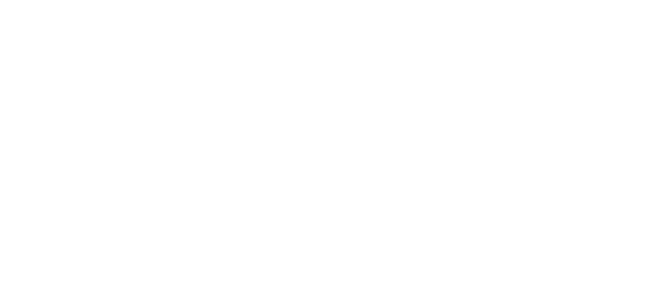
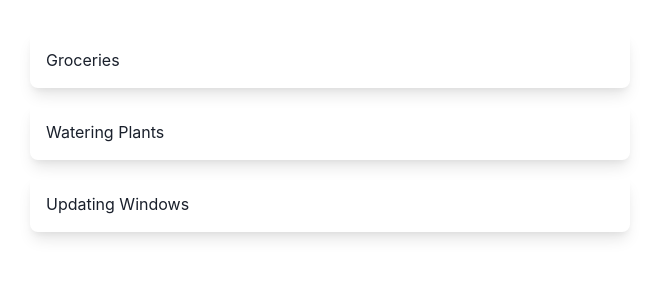
Before and after one commit to usmanabdurrehman/React-tutorials, a React app: page / in a window 1280 px wide. Shown: the top 300 px of the page, without its empty margins (2-661 px from the left). Built offline with nearby package versions, Linux system fonts and the light colour scheme; the HTML template or start-up script is replaced by a standard one.

Commit message:
Added React Keys Tutorial

```diff
--- a/src/App.tsx
+++ b/src/App.tsx
@@ -1,23 +1,10 @@
-import { QueryClient, QueryClientProvider } from "react-query";
 import { ChakraProvider } from "@chakra-ui/react";
-
-const queryClient = new QueryClient({
-  defaultOptions: {
-    queries: {
-      refetchOnMount: false,
-      refetchOnWindowFocus: false,
-      refetchOnReconnect: false,
-      retry: 0,
-    },
-  },
-});
+import OpenTodo from "./Components/OpenTodo/OpenTodo";
 
 export default function App() {
   return (
     <ChakraProvider>
-      <QueryClientProvider client={queryClient}>
-        {/* Tutorial Code Here */}
-      </QueryClientProvider>
+      <OpenTodo />
     </ChakraProvider>
   );
 }
--- /dev/null
+++ b/src/Components/OpenTodo/OpenTodo.tsx
@@ -0,0 +1,80 @@
+import { Box, Button, Flex, Heading, Input } from "@chakra-ui/react";
+import React, { useCallback, useEffect, useState } from "react";
+import { getTodoStyles } from "./styles";
+
+type Todo = { id: number; name: string };
+
+const initialTodos = [
+  { id: 1, name: "Groceries" },
+  { id: 2, name: "Watering Plants" },
+  { id: 3, name: "Updating Windows" },
+];
+
+const TodoForm = ({
+  todo,
+  onSave,
+}: {
+  todo: Todo;
+  onSave: (newTodo: Todo) => void;
+}) => {
+  const [todoText, setTodoText] = useState(todo.name);
+
+  useEffect(() => {
+    console.log("Component Mounted");
+    return () => {
+      console.log("Component Unmounted");
+    };
+  }, []);
+
+  return (
+    <Box p={3}>
+      <Heading fontSize={"lg"}>Edit Todo</Heading>
+      <Input
+        onChange={(e) => setTodoText(e.target.value)}
+        value={todoText}
+        mt={2}
+        autoFocus
+      />
+      <Button
+        mt={4}
+        colorScheme="whatsapp"
+        onClick={() => onSave({ ...todo, name: todoText })}
+      >
+        Save
+      </Button>
+    </Box>
+  );
+};
+
+export default function OpenTodo() {
+  const [currentTodo, setCurrentTodo] = useState<Todo>();
+  const [todos, setTodos] = useState(initialTodos);
+
+  const onSave = useCallback(
+    (newTodo: Todo) =>
+      setTodos(
+        todos.map((prevTodo) =>
+          prevTodo.id === newTodo.id ? newTodo : prevTodo
+        )
+      ),
+    []
+  );
+
+  return (
+    <Flex m={8} gap={4}>
+      <Flex flex="1" gap={4} direction="column">
+        {todos.map((todo) => (
+          <Box
+            {...getTodoStyles({ isSelected: todo.id === currentTodo?.id })}
+            onClick={() => setCurrentTodo(todo)}
+          >
+            {todo.name}
+          </Box>
+        ))}
+      </Flex>
+      <Box flex="1">
+        {currentTodo && <TodoForm todo={currentTodo} onSave={onSave} />}
+      </Box>
+    </Flex>
+  );
+}
--- /dev/null
+++ b/src/Components/OpenTodo/styles.ts
@@ -0,0 +1,12 @@
+export const getTodoStyles = ({ isSelected }: { isSelected: boolean }) => ({
+  boxShadow: "lg",
+  borderRadius: "lg",
+  cursor: "pointer",
+  p: 4,
+  ...(isSelected
+    ? {
+        bg: "blue.600",
+        color: "white",
+      }
+    : {}),
+});
--- a/src/Components/index.ts
+++ /dev/null
@@ -1,2 +0,0 @@
-export { VirtualList } from "./VirtualList";
-export * from "./FormikForm";
```
Also changed, not shown: package.json (+1 -13 lines).
